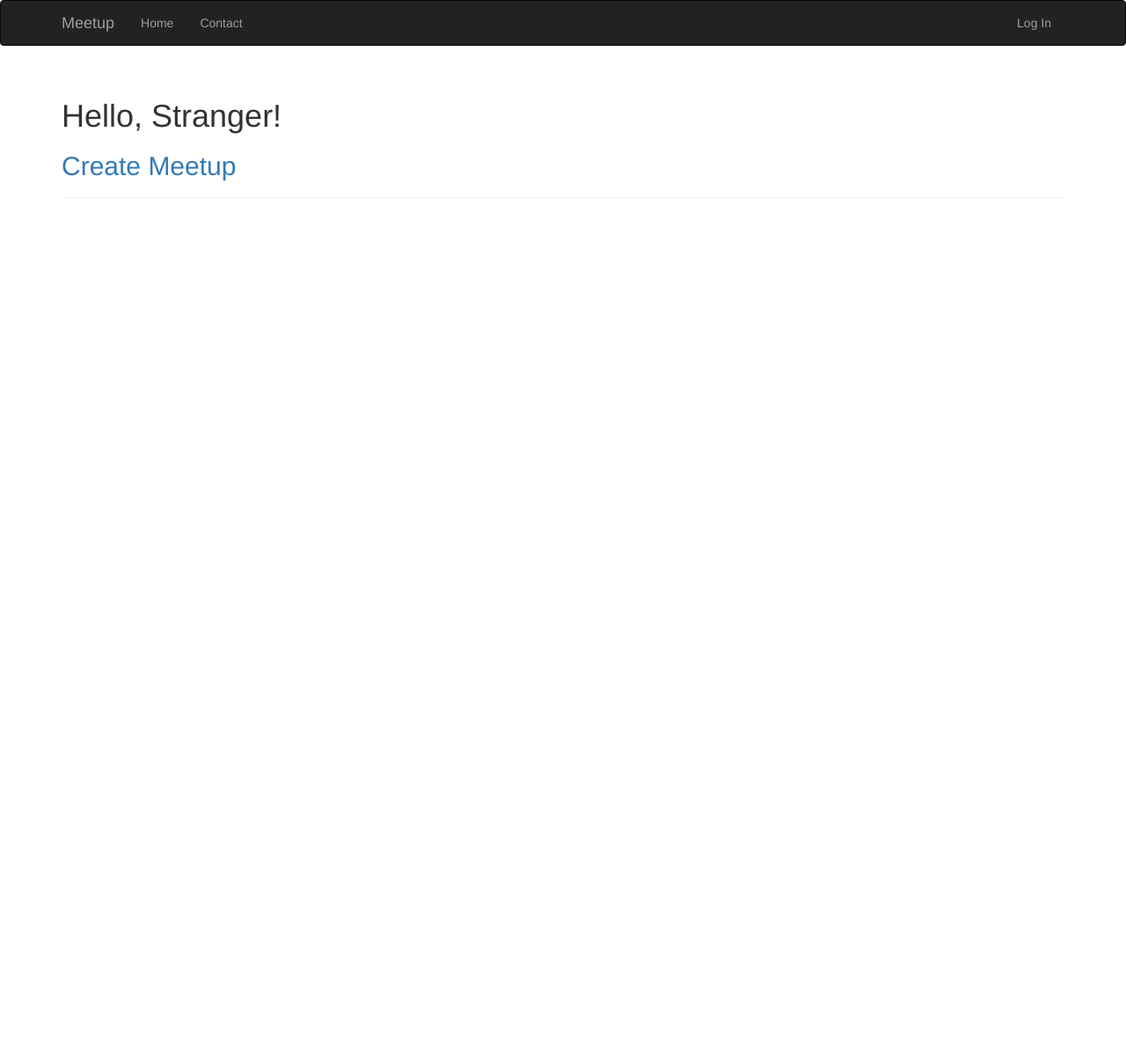
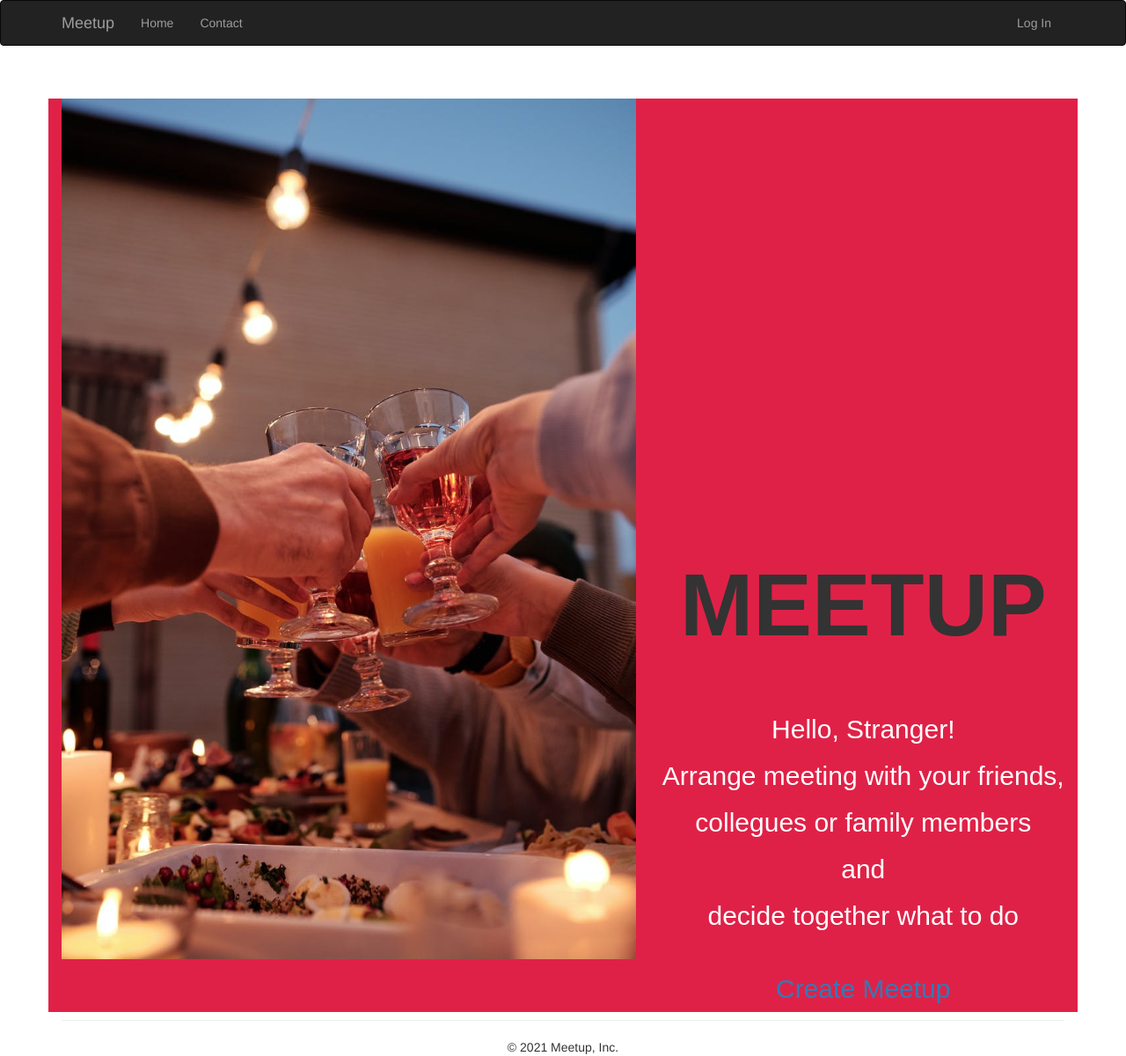
Before and after one commit to jeniferignatius/Flask_doodle, a Flask app: page / in a window 1280 px wide. Shown: the whole page at 88% size. Before the commit the page ends 225 px from the top, so only its background shows below. Run offline with Flask 2, Linux system fonts and the light colour scheme; some libraries are stand-ins or nearby versions.

Commit message:
landing page modified ad

```diff
--- a/app/main/forms.py
+++ b/app/main/forms.py
@@ -21,7 +21,7 @@ class MeetupForm(FlaskForm):
     name = StringField('Family Meeting', validators=[DataRequired()])
     location = StringField('Location', validators=[DataRequired()])
     note = TextAreaField('note')
-    submit = SubmitField('Submit')
+    submit = SubmitField('Next')
 
 
 class EditProfileForm(FlaskForm):
--- a/app/main/views.py
+++ b/app/main/views.py
@@ -27,6 +27,7 @@ def contact():
     return render_template('contact.html', form=form)
 
 @main.route('/meetup', methods=['GET', 'POST'])
+@login_required
 def meetup():
     form = MeetupForm()
     if form.validate_on_submit():
@@ -36,7 +37,7 @@ def meetup():
         my_data = Meetup(name=name, location=location, note=note)
         db.session.add(my_data)
         db.session.commit()
-        flash('you have created the meeting.')
+        flash('continue to next section...')
         return redirect(url_for('main.index'))
     return render_template('meetup.html', form=form)
 
--- a/app/static/styles.css
+++ b/app/static/styles.css
@@ -5,3 +5,21 @@
     min-height: 260px;
     margin-left: 280px;
 }
+.row{
+    background-color:rgb(224, 33, 71) ;
+}
+.logo{
+    font-weight: 1000;
+    padding-top: 500px;
+    font-size: 100px;
+}
+.mes{
+    color: white;
+}
+.col-md-5{
+    font-family: Arial, Helvetica, sans-serif;
+    text-align: center;
+}
+footer{
+    text-align: center;
+}
--- a/app/templates/index.html
+++ b/app/templates/index.html
@@ -4,7 +4,25 @@
 
 {% block page_content %}
 <div class="page-header">
-    <h1>Hello, {% if current_user.is_authenticated %}{{ current_user.username }}{% else %}Stranger{% endif %}!</h1>
-    <h2><a href="{{ url_for('main.meetup') }}">Create Meetup</a></h2>
+    <div class="row">
+        <div class="col-md-7">
+            <img src="{{url_for('static', filename='img1.jpeg')}}" align="" width="100%" height="auto" />
+        </div>
+        <div class="col-md-5">
+          <h1 class="logo"><b>MEETUP</b></h1></br></br>
+          <div class="mes">
+          <h2>Hello, {% if current_user.is_authenticated %}{{ current_user.username }}{% else %}Stranger{% endif %}!</h2>
+          <h2>Arrange meeting with your friends,</h2>
+          <h2>collegues or family members</h2>
+          <h2>and</h2>
+          <h2>decide together what to do</h2></br>
+          <h2><a href="{{ url_for('main.meetup') }}">Create Meetup</a></h2>
+          </div>
+        </div>
+    </div>
 </div>
+
+{% block page_footer %}
+<footer>&copy; 2021 Meetup, Inc.</footer>
 {% endblock %}
+{% endblock %}
--- a/app/templates/meetup.html
+++ b/app/templates/meetup.html
@@ -5,6 +5,7 @@
 
 {% block page_content %}
 <div class="page-header">
+    <h4>STEP 1 of 3</h4>
     <h1>What's the occasion?</h1>
 </div>
 <div class="col-md-4">
```
Also changed, not shown: app/static/img1.jpeg (added).
